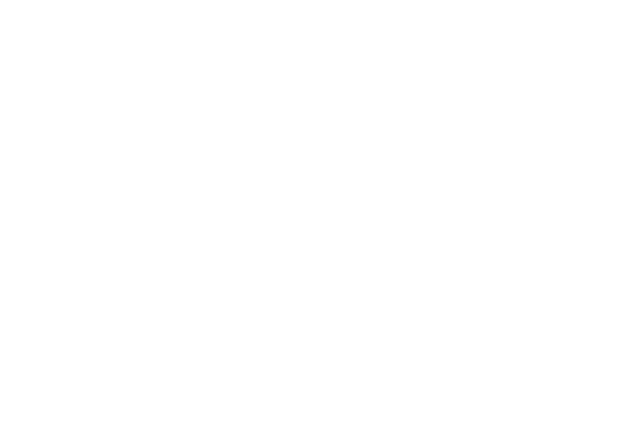
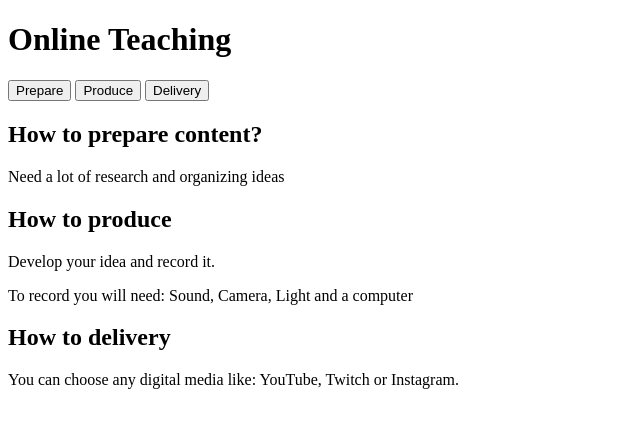
Before and after one commit to daniel21h/web-navigation-tabs, a plain HTML site: page index.html in a window 1280 px wide. Shown: the whole page, without its empty margins (0-640 px from the left). Drawn offline with Linux system fonts and the light colour scheme.

Commit message:
feat: initial structure

```diff
--- a/index.html
+++ b/index.html
@@ -6,6 +6,38 @@
   <title>Web Navigation Tabs</title>
 </head>
 <body>
+  <div class="page">
+    <header>
+      <h1>Online Teaching</h1>
+    </header>
 
+    <main>
+      <div class="tabs">
+        <div class="tab-links">
+          <button data-id="prepare" data-default>Prepare</button>
+          <button data-id="produce">Produce</button>
+          <button data-id="delivery">Delivery</button>
+        </div>
+
+        <div class="tab-content">
+          <section id="prepare">
+            <h2>How to prepare content?</h2>
+            <p>Need a lot of research and organizing ideas</p>
+          </section>
+
+          <section id="produce">
+            <h2>How to produce</h2>
+            <p>Develop your idea and record it.</p>
+            <p>To record you will need: Sound, Camera, Light and a computer</p>
+          </section>
+
+          <section id="delivery">
+            <h2>How to delivery</h2>
+            <p>You can choose any digital media like: YouTube, Twitch or Instagram.</p>
+          </section>
+        </div>
+      </div>
+    </main>
+  </div>
 </body>
 </html>
```
